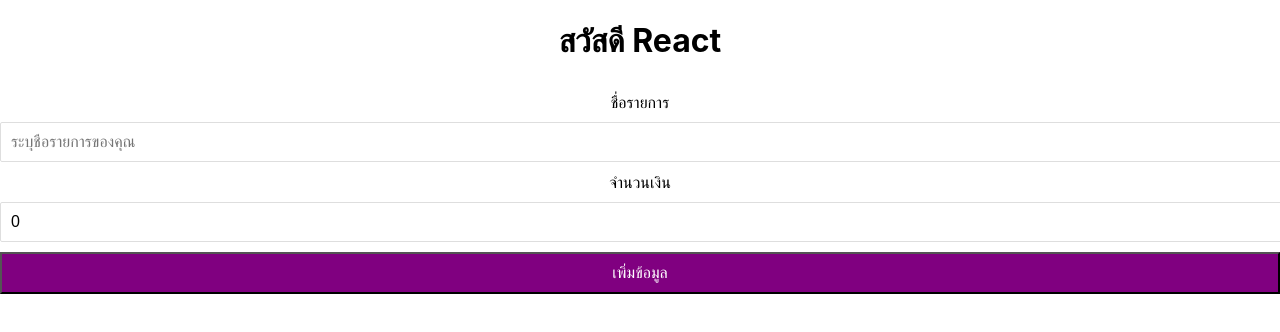
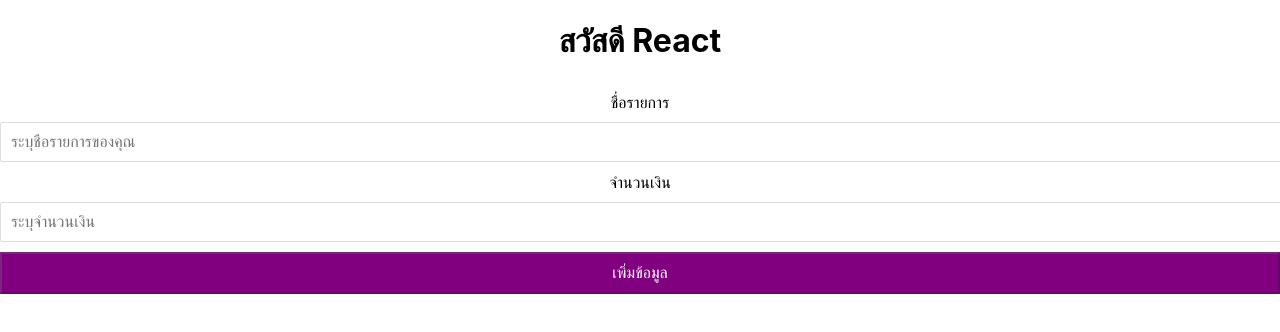
Before and after one commit to Chococrown/learning001, a React (Create React App) app: page / in a window 1280 px wide. Shown: the top 332 px of the page. Built offline with nearby package versions, Linux system fonts and the light colour scheme.

Commit message:
แก้ไข amount

```diff
--- a/src/App.js
+++ b/src/App.js
@@ -3,11 +3,14 @@
 import FormComponent from './components/formComponent';
 import Transaction from './components/transaction';
 
-import { useState } from 'react';
+import { useState,useEffect } from 'react';
 
 function App() {
 
   const [items,setItems] = useState([])
+
+  const [reportIncome,setReportIncome] = useState(0)
+  const [reportExpense,setReportExpense] = useState(0)
 
   const onAddNewItem = (newItem) =>{
     setItems((prevItem) =>{
@@ -15,7 +18,9 @@
     })
   }
 
-
+  useEffect(() =>{
+    const amounts = items.map(items=>items.amount)
+  },[items])
 
   return (
     <div className="App">
--- a/src/components/formComponent.js
+++ b/src/components/formComponent.js
@@ -1,4 +1,4 @@
-import { useState } from 'react'
+import { useState,useEffect } from 'react'
 
 import '../styles/formComponent.css'
 
@@ -6,15 +6,17 @@
 
 const FormComponent = (props)=>{
 
-    const [title,setTiltle] = useState('')
-    const [amount,setAmount] = useState(0)
+    const [title,setTitle] = useState('')
+    const [amount,setAmount] = useState('')
+    const [formValid,setFormValid] = useState(false)
+    const checkData = title.trim().length>0 && amount!==0
 
     const inputTitle = (event)=>{
-        setTiltle(event.target.value)
+        setTitle(event.target.value)
     }
 
-    const inputAmout = (event)=>{
-        setAmount(event.target.value)
+    const inputAmount = (event)=>{
+        setAmount(+event.target.value)
     }
 
     const saveItem =(event)=>{
@@ -27,9 +29,16 @@
 
         props.onAddItem(itemData)
 
-        setTiltle('')
-        setAmount(0)
+        setTitle('')
+        setAmount('')
+        setFormValid(false)
     }
+
+    useEffect(()=>{
+        if(checkData){
+            setFormValid(checkData)
+        }
+    },[title,amount])
 
     return(
         <div>
@@ -40,10 +49,10 @@
                 </div>
                 <div className="form-control">
                     <label>จำนวนเงิน</label>
-                    <input type="number" placeholder="ระบุจำนวนเงิน" onChange={inputAmout} value={amount} />
+                    <input type="number" placeholder="ระบุจำนวนเงิน" onChange={inputAmount} value={amount} />
                 </div>
                 <div>
-                    <button type="submit" className="btn">เพิ่มข้อมูล</button>
+                    <button type="submit" className="btn" disabled={!formValid} >เพิ่มข้อมูล</button>
                 </div>
             </form>
         </div>
--- a/src/components/item.js
+++ b/src/components/item.js
@@ -1,17 +1,23 @@
 import PropTypes from "prop-types";
+
+import '../styles/item.css'
 
 
 const Item = (props) =>{
 
     const {title,amount} = props
 
+    const status = amount < 0 ? "expense" : "income"
+
+    const symbol = amount < 0 ? "-" : "+"
+
     return (
-        <li>{title}<span>{amount}</span></li>
+        <li className={status}> {title} <span> {symbol} {Math.abs(amount)} </span> </li>
     )
 
     Item.prototype={
         title:PropTypes.string.isRequired,
-        amount:PropTypes.number.isRequired
+        amout:PropTypes.number.isRequired
     }
 }
 
```
